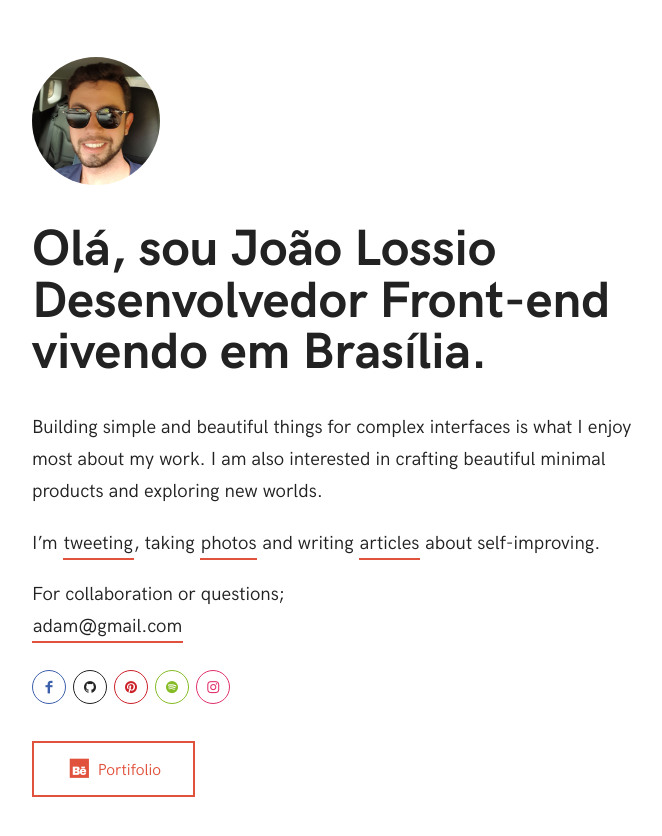
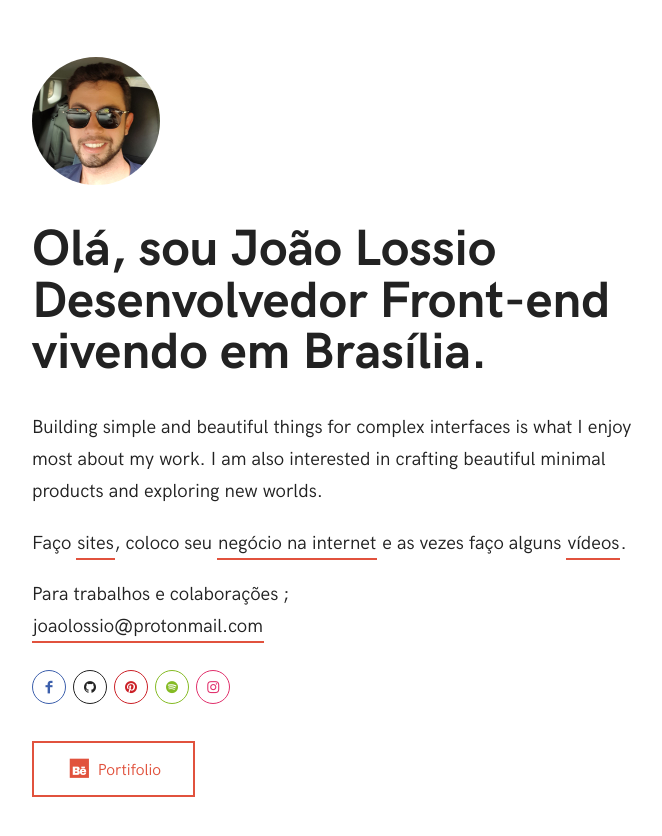
Before and after one commit to joaocarloslossio/joaocarloslossio.github.io, a plain HTML site: page index.html in a window 1280 px wide. Shown: the whole page, without its empty margins (288-950 px from the left). Drawn offline with Linux system fonts and the light colour scheme.

Commit message:
Mudança de textos
Mudança de textos

```diff
--- a/index.html
+++ b/index.html
@@ -46,13 +46,13 @@
             <p>Building simple and beautiful things for complex interfaces is what I enjoy most about my work. I am also interested in crafting beautiful minimal products and exploring new worlds.</p>
 
             <p>
-              I’m <a class="link-1 tango" href="https://twitter.com/pixelwarsdesign" target="_blank">tweeting</a>, taking
-              <a class="link-1 tango" href="https://www.instagram.com/pixelwarsdesign/" target="_blank">photos</a> and writing
-              <a class="link-1 tango" href="https://medium.com/@joulee" target="_blank">articles</a> about self-improving.
+              Faço <a class="link-1 tango" href="https://twitter.com/pixelwarsdesign" target="_blank">sites </a>, coloco seu
+              <a class="link-1 tango" href="https://www.instagram.com/pixelwarsdesign/" target="_blank">negócio na internet</a> e as vezes faço alguns
+              <a class="link-1 tango" href="https://medium.com/@joulee" target="_blank">vídeos</a>.
             </p>
 
-            <p>For collaboration or questions; <br>
-            <a class="link-2 tango" href="mailto:adam@gmail.com">adam@gmail.com</a></p>
+            <p>Para trabalhos e colaborações ; <br>
+            <a class="link-2 tango" href="mailto:adam@gmail.com">joaolossio@protonmail.com</a></p>
 
 
             <p>
```
